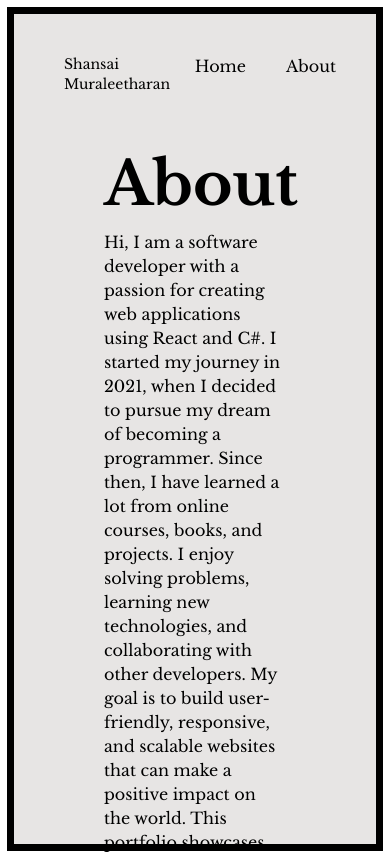
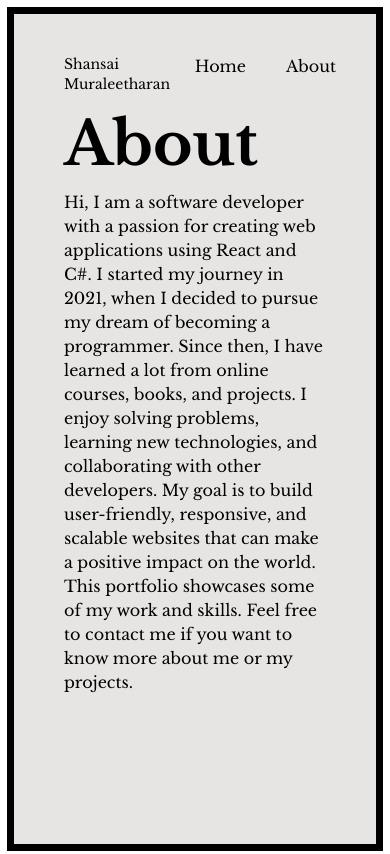
Before and after one commit to TheGreatShan/muraleetharanpages, a Next.js app: page /about in a window 390 px wide. Shown: the top 854 px of the page. Built offline with nearby package versions, Linux system fonts and the light colour scheme.

Commit message:
padding for text is removed in mobile version

```diff
--- a/src/app/components/design.tsx
+++ b/src/app/components/design.tsx
@@ -8,7 +8,7 @@ export default function Design({children}: Readonly<{ children: React.ReactNode;
                 <div
                     className={"border-solid border-[7px] border-black bg-[#e7e5e4] text-black font-libre h-full h-screen"}>
                     <Nav/>
-                    <div className={"p-10"}>
+                    <div className={"md:p-10"}>
                         {children}
                     </div>
                 </div>
```
Also changed, not shown: 1 other file (tests, documents, lock files or other folders).
